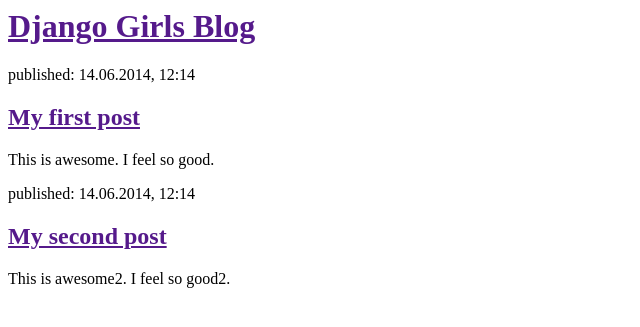
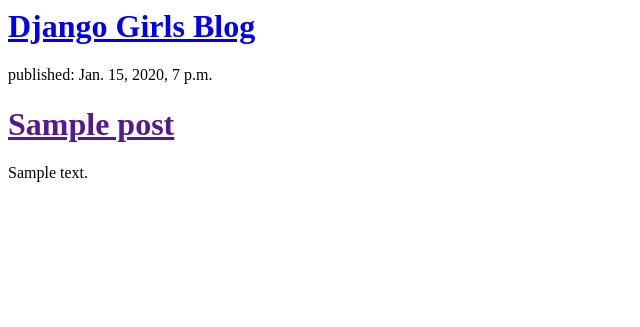
Before and after one commit to dodut/DjangoGirls-blog, a Django app: template blog/templates/blog/post_list.html in a window 1280 px wide. Shown: the top 327 px of the page, without its empty margins (0-640 px from the left). Run offline with Django 3.2, Linux system fonts and the light colour scheme; the template is opened without the code that fills it: values that come from a table or form of the project are taken from there, others are empty; tables that the repository leaves empty hold one stand-in row (values such as "Sample post").

Commit message:
Modified templates to dislplay posts from database.

```diff
--- a/blog/templates/blog/post_list.html
+++ b/blog/templates/blog/post_list.html
@@ -4,17 +4,15 @@
 </head>
 <body>
   <div>
-    <h1><a href="">Django Girls Blog</a></h1>
+      <h1><a href="/">Django Girls Blog</a></h1>
   </div>
-  <div>
-    <p>published: 14.06.2014, 12:14</p>
-    <h2><a href="">My first post</a></h2>
-    <p>This is awesome. I feel so good.</p>
-  </div>
-  <div>
-  <p>published: 14.06.2014, 12:14</p>
-  <h2><a href="">My second post</a></h2>
-  <p>This is awesome2. I feel so good2.</p>
-  </div>
+
+  {% for post in posts %}
+      <div>
+          <p>published: {{ post.published_date }}</p>
+          <h1><a href="">{{ post.title }}</a></h1>
+          <p>{{ post.text|linebreaks }}</p>
+      </div>
+  {% endfor %}
 </body>
 </html>
```
Also changed, not shown: blog/views.py (+7 -3 lines).
